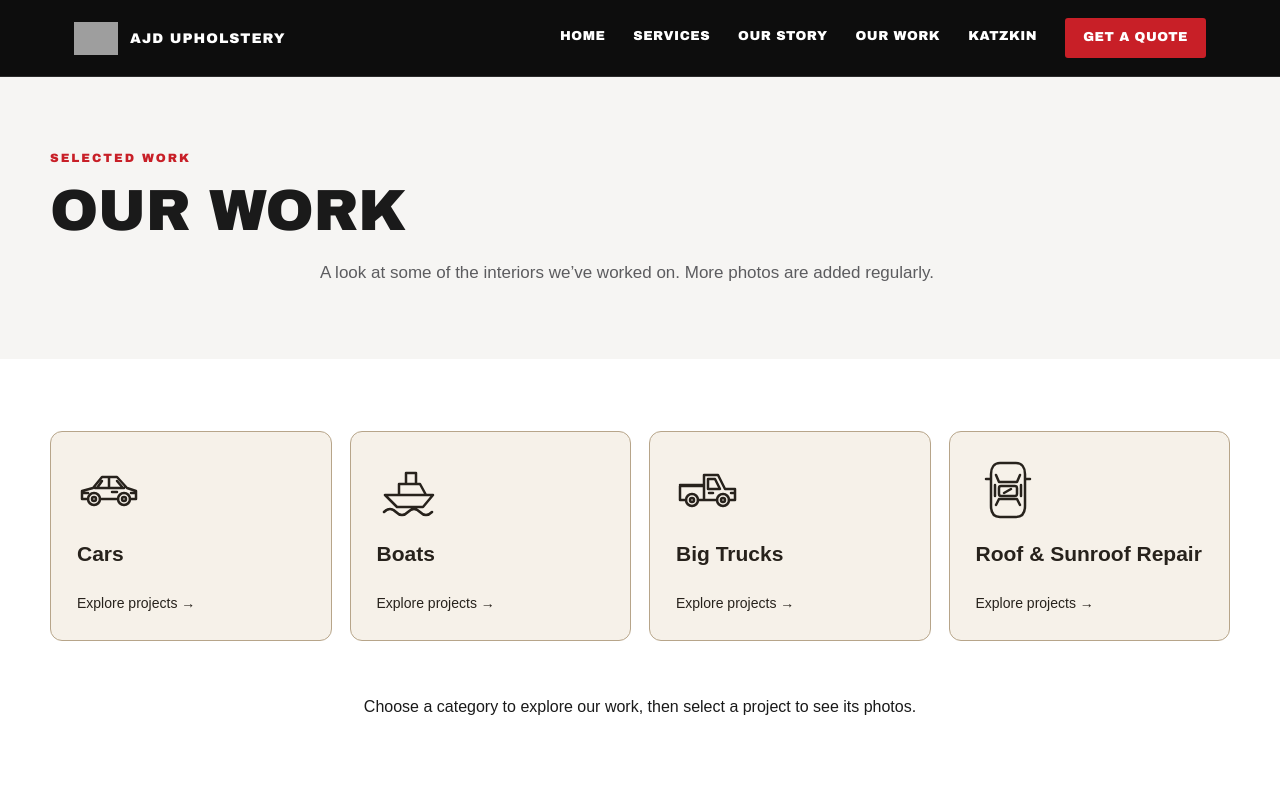
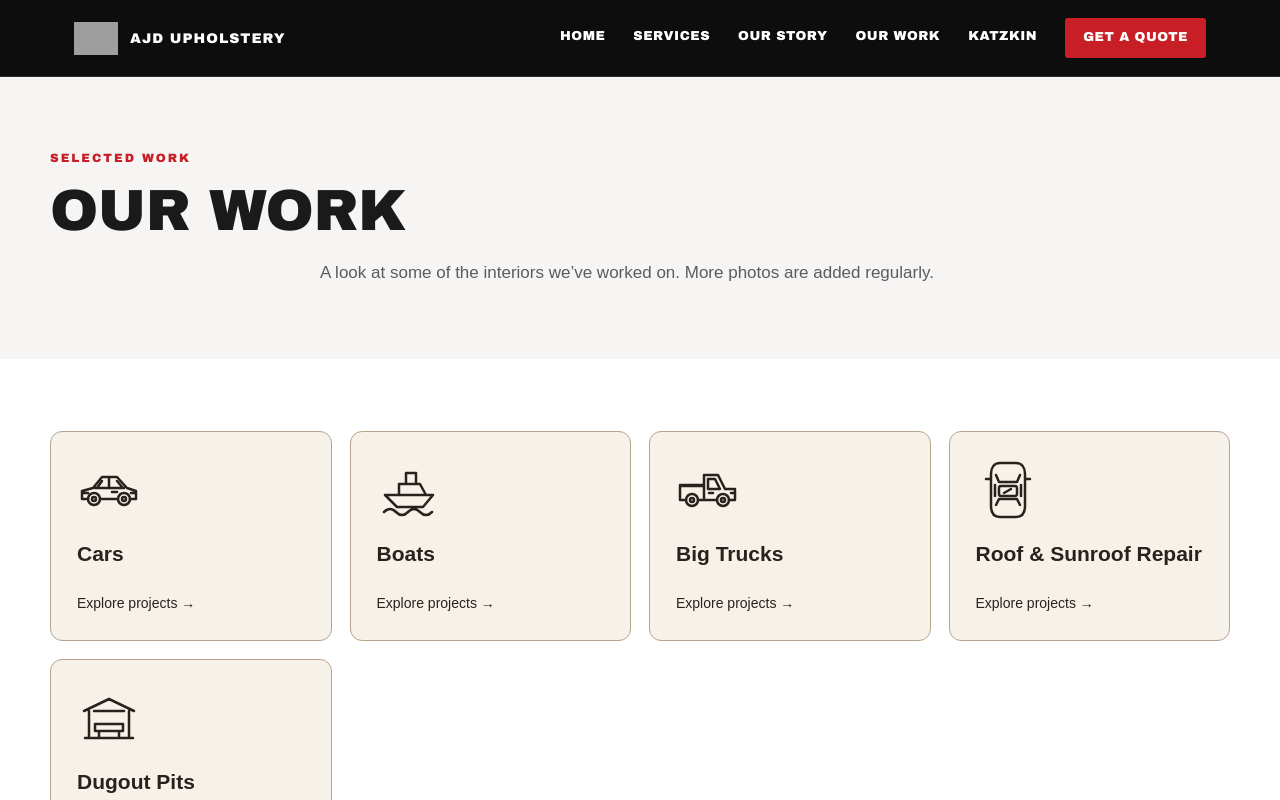
Before and after one commit to dm101128-png/ajd-upholstery, a Next.js app: page /our-work in a window 1280 px wide. Shown: the top 800 px of the page. Built offline with nearby package versions, Linux system fonts and the light colour scheme; grey boxes are pictures that could not be loaded.

Commit message:
Add Dugout Pits as fifth gallery category

```diff
--- a/app/components/Gallery.tsx
+++ b/app/components/Gallery.tsx
@@ -77,6 +77,7 @@ export default function Gallery({ items }: { items: GalleryItem[] }) {
               {index === 1 && <><path d="M8 37h48L46 49H20L8 37Zm14 0V26h21l6 11M29 26V15h10v11M7 54q6-6 12 0t12 0 12 0 12 0"/></>}
               {index === 2 && <><path d="M4 28h24V17h14l7 14h10v11h-6M4 28v14h6m12 0h19M28 28v14M32 21h7l5 10H32V21Zm-28 6h24M33 35h4m18 0h4"/><circle cx="16" cy="42" r="6"/><circle cx="47" cy="42" r="6"/><circle cx="16" cy="42" r="2"/><circle cx="47" cy="42" r="2"/></>}
               {index === 3 && <><path d="M24 5h16c6 0 9 5 9 11v32c0 7-3 11-9 11H24c-6 0-9-4-9-11V16c0-6 3-11 9-11ZM20 17l3 7h18l3-7M20 47l3-6h18l3 6M10 21h5m34 0h5M19 27v11m26-11v11"/><rect x="23" y="28" width="18" height="10" rx="2"/><path d="m28 35 7-4"/></>}
+              {index === 4 && <><path d="M7 25 32 13l25 12M12 25v27h40V25M8 52h48M18 38h28v7H18zM22 45v7m20-7v7M17 25h30"/></>}
             </svg>
             <span>{cat}</span><small>Explore projects <span aria-hidden="true">→</span></small>
           </button>
--- a/app/lib/gallery-items.ts
+++ b/app/lib/gallery-items.ts
@@ -1,4 +1,4 @@
-export const galleryCategories = ["Cars", "Boats", "Big Trucks", "Roof & Sunroof Repair"] as const;
+export const galleryCategories = ["Cars", "Boats", "Big Trucks", "Roof & Sunroof Repair", "Dugout Pits"] as const;
 
 export type GalleryCategory = (typeof galleryCategories)[number];
 
```
Also changed, not shown: 2 other files (tests, documents, lock files or other folders).
